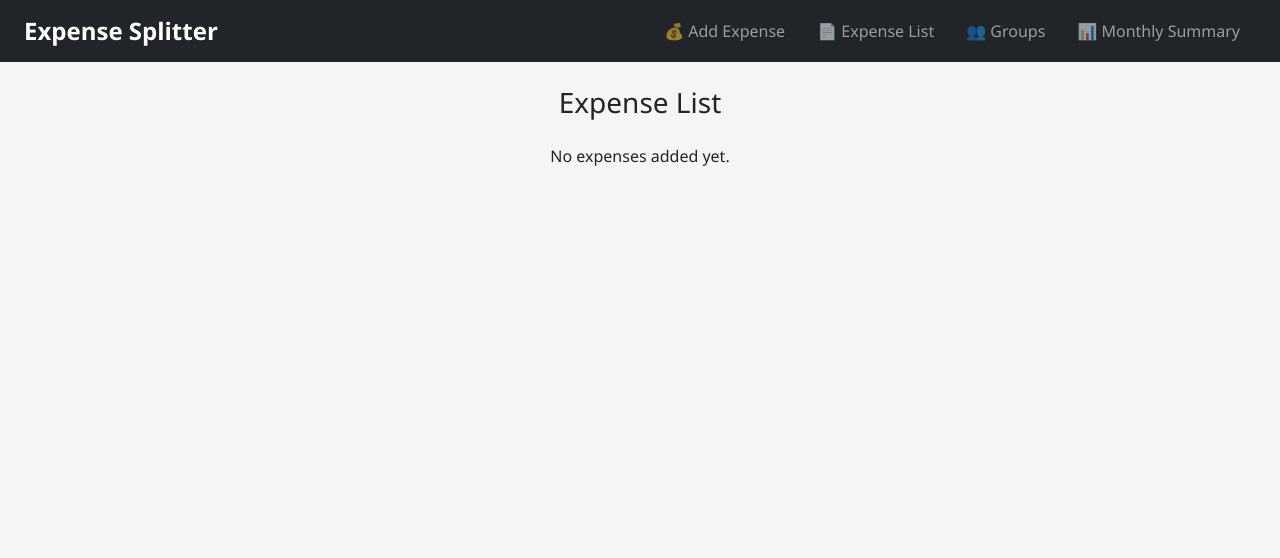
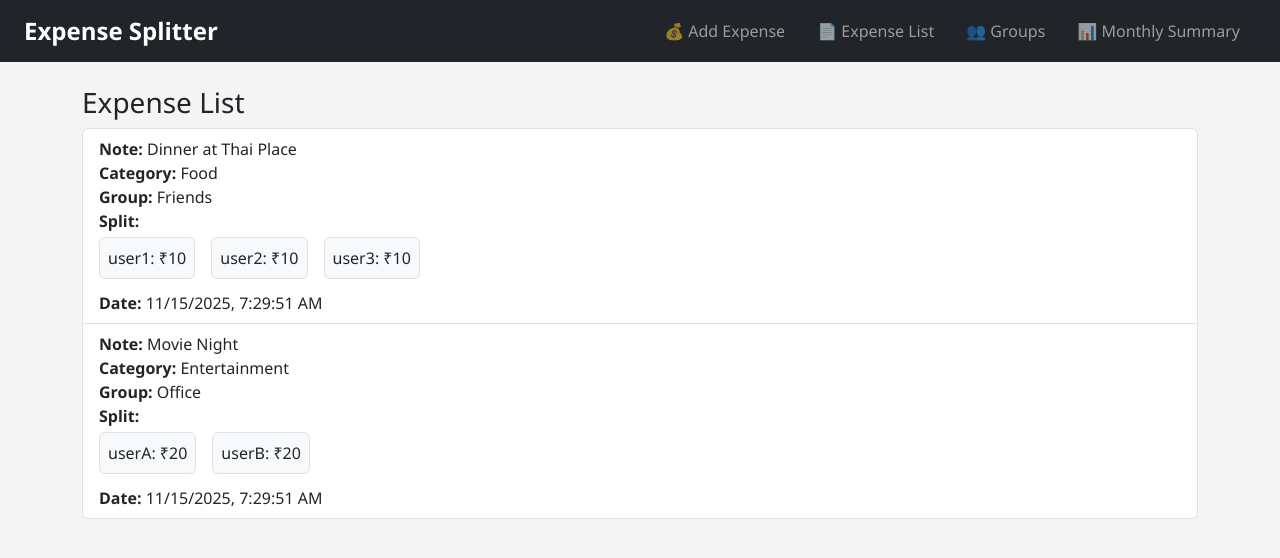
Before and after one commit to vishalrathore05/Split-expence-management, a React (Create React App) app: page /expense-list in a window 1280 px wide. Shown: the top 558 px of the page. Built offline with nearby package versions, Linux system fonts and the light colour scheme.

Commit message:
Ensure homepage is correct

```diff
--- a/src/components/ExpenseList.js
+++ b/src/components/ExpenseList.js
@@ -2,36 +2,63 @@ import { useState, useEffect } from "react";
 
 function ExpenseList() {
   const [expenses, setExpenses] = useState([]);
-  const selfId = "self"; // replace with your own user ID
+  const selfId = "You"; // Represents yourself in the split
 
   useEffect(() => {
+    // Get saved expenses from localStorage
     const saved = JSON.parse(localStorage.getItem("expenses")) || [];
+
+    // If no expenses exist (like on GitHub Pages first load), add demo data
+    if (saved.length === 0) {
+      const demoExpenses = [
+        {
+          note: "Dinner at Thai Place",
+          amount: 40,
+          category: "Food",
+          group: "Friends",
+          date: new Date().toISOString(),
+          split: { user1: 10, user2: 10, user3: 10, [selfId]: 10 },
+        },
+        {
+          note: "Movie Night",
+          amount: 60,
+          category: "Entertainment",
+          group: "Office",
+          date: new Date().toISOString(),
+          split: { userA: 20, userB: 20, [selfId]: 20 },
+        },
+      ];
+      localStorage.setItem("expenses", JSON.stringify(demoExpenses));
+      setExpenses(demoExpenses);
+    } else {
       setExpenses(saved);
+    }
   }, []);
 
   return (
     <div>
-      <h3 className="mb-4 text-center">Expense List</h3>
+      <h3>Expense List</h3>
 
-      {expenses.length === 0 && <p className="text-center">No expenses added yet.</p>}
+      {expenses.length === 0 && <p>No expenses added yet.</p>}
 
-      <div className="row">
+      <ul className="list-group">
         {expenses.map((e, i) => (
-          <div key={i} className="col-md-6 mb-4">
-            <div className="card shadow-sm">
-              <div className="card-body">
-                <h5 className="card-title">{e.note || "No note"}</h5>
-                <p className="mb-1"><strong>Category:</strong> {e.category}</p>
-                <p className="mb-1"><strong>Group:</strong> {e.group || "Personal"}</p>
+          <li key={i} className="list-group-item">
+            <strong>Note:</strong> {e.note || "No note"} <br />
+            <strong>Category:</strong> {e.category} <br />
+            <strong>Group:</strong> {e.group || "Personal"} <br />
 
             {e.split && (
               <div className="mb-2">
                 <strong>Split:</strong>
-                    <div className="d-flex flex-wrap">
+                <div className="d-flex flex-wrap mt-1">
                   {Object.entries(e.split)
                     .filter(([user]) => user !== selfId) // remove yourself
                     .map(([user, amt]) => (
-                          <div key={user} className="me-3 mb-1 p-2 border rounded bg-light">
+                      <div
+                        key={user}
+                        className="me-3 mb-1 p-2 border rounded bg-light"
+                      >
                         {user}: ₹{amt}
                       </div>
                     ))}
@@ -39,12 +66,10 @@ function ExpenseList() {
               </div>
             )}
 
-                <p className="text-muted"><small>{new Date(e.date).toLocaleString()}</small></p>
-              </div>
-            </div>
-          </div>
+            <strong>Date:</strong> {new Date(e.date).toLocaleString()}
+          </li>
         ))}
-      </div>
+      </ul>
     </div>
   );
 }
```
Lines whose indentation alone changed are shown as unchanged.
